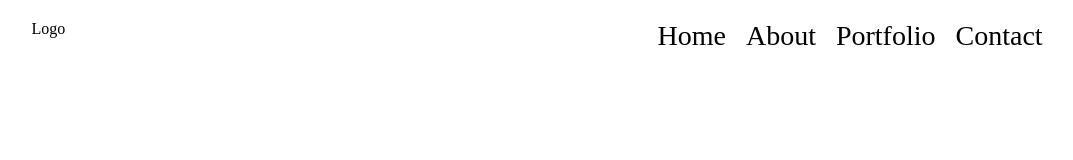
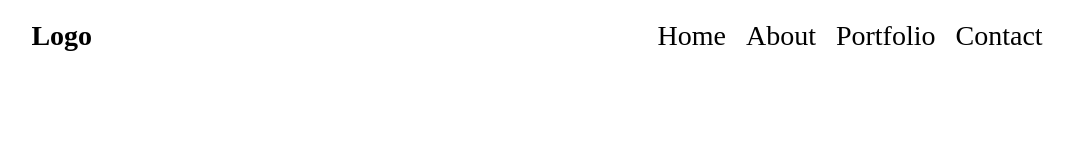
Before and after one commit to bitterhippo/kammui-test, a React app: page / in a window 1280 px wide. Shown: the whole page, without its empty margins (103-1176 px from the left). Built offline with nearby package versions, Linux system fonts and the light colour scheme.

Commit message:
index.html - updated title

```diff
--- a/src/Components/NavBar.js
+++ b/src/Components/NavBar.js
@@ -8,7 +8,7 @@ const NavBar = () => {
   return (
     <div style={styles.navWrapper}>
       {/* Logo */}
-      <div>Logo</div>
+      <div style={styles.logoText}>Logo</div>
       {/* In-line nav bar */}
       <div style={styles.navList}>
         {
@@ -42,6 +42,10 @@ const styles = {
   },
   selectedNavItem: {
     textDecoration: 'underline',
+  },
+  logoText: {
+    fontSize: '28px',
+    fontWeight: 'bold',
   }
 };
 
--- a/src/index.html
+++ b/src/index.html
@@ -5,7 +5,7 @@
   <meta charset="UTF-8">
   <meta http-equiv="X-UA-Compatible" content="IE=edge">
   <meta name="viewport" content="width=device-width, initial-scale=1.0">
-  <title>Document</title>
+  <title>Kammui Dev Test</title>
 </head>
 
 <body>
```
